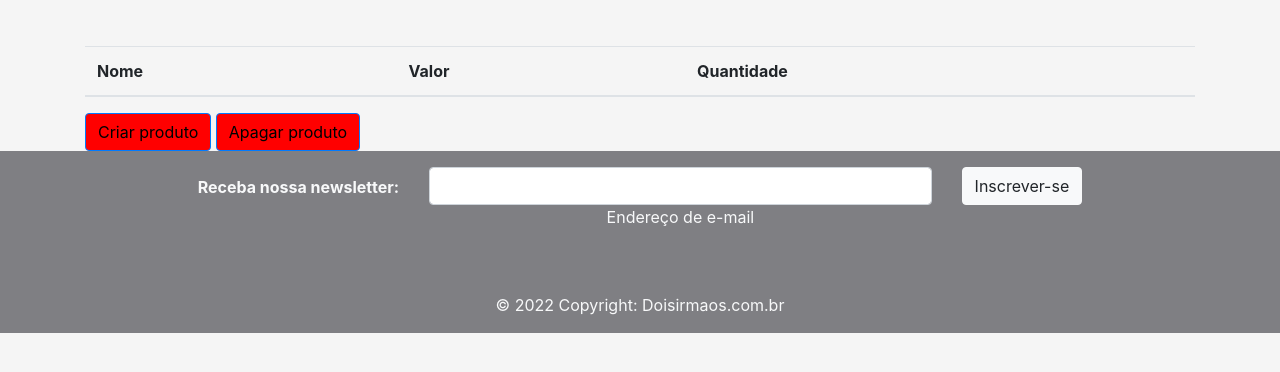
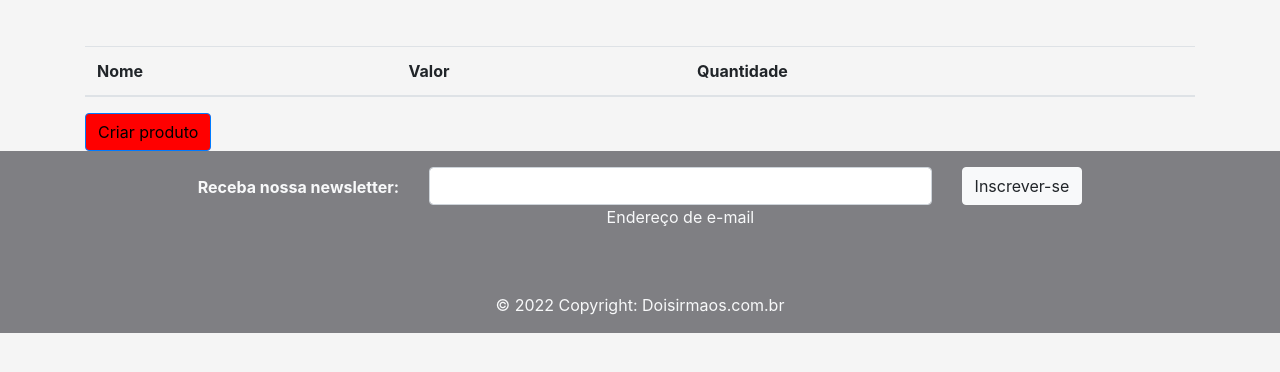
Before and after one commit to biancavn/SistemaDeGerenciamento-master, a Django app: page /estoque/ in a window 1280 px wide. Shown: the part 104-476 px from the top of the page. Run offline with Django 4.2, Linux system fonts and the light colour scheme; data that the repository does not hold is empty; some libraries are stand-ins or nearby versions; some web fonts are replaced.

Commit message:
CRUD (editar, ler e remover ok) - 20/12 16:14

```diff
--- a/main/templates/estoque.html
+++ b/main/templates/estoque.html
@@ -22,18 +22,19 @@
                 <th scope="col">R$ {{ p.valor }} </th>
                 <th scope="col"> {{p.quantidade_produto}}</th>
                 <th scope="col"> <a href="{% url 'editar_produto'  p.id %}" class="btn btn-primary">Editar</a> </th>
+                <th><a class="btn btn-primary cor" href="{% url 'remover_produto' p.id %}"
+                        style="background-color: red;" role="button">Apagar produto
+                    </a></th>
             </tr>
         </tbody>
 
         {% endfor %}
     </table>
     </div>
-    <a class="btn btn-primary cor" href="{% url 'addproduto' %}" style="background-color: red;"
-        role="button">Criar produto
+    <a class="btn btn-primary cor" href="{% url 'addproduto' %}" style="background-color: red;" role="button">Criar
+        produto
     </a>
-    <a class="btn btn-primary cor" href="{% url 'addproduto' %}" style="background-color: red;"
-        role="button">Apagar produto
-    </a>
+
 </section>
 
 
--- a/main/views.py
+++ b/main/views.py
@@ -93,13 +93,14 @@ def update_produto(request, pk):
     form = AddProdutoForm(request.POST or None, instance=produto)
     if form.is_valid():
         form.save()
+        # Não aparece a mensagem abaixo
         sweetify.sweetalert(request,'Produto alterado com Sucesso!')
         return redirect('estoque')
 
     return render(request, "addproduto.html", {'form':form})
 
 #@login_required
-#def remover_produto(request, pk):
- #   produto= get_object_or_404(produto, pk=pk)
-  #  produto.delete()
-   # return redirect('estoque')
+def remover_produto(request, pk):
+    produto= get_object_or_404(Produto, pk=pk)
+    produto.delete()
+    return redirect('estoque')
--- a/principal/urls.py
+++ b/principal/urls.py
@@ -35,7 +35,7 @@ urlpatterns = [
     path('logout/',logout_aplicacao,name='logout'),
     path('estoque/',estoque,name='estoque'),
     path('editar/<int:pk>/', update_produto, name='editar_produto'),
-   # path('remover/<int:pk>/', remover_produto, name='remover_produto'),
+    path('remover/<int:pk>/', remover_produto, name='remover_produto'),
 #tem que colocar virgula depois da última url
 ]
 
```
